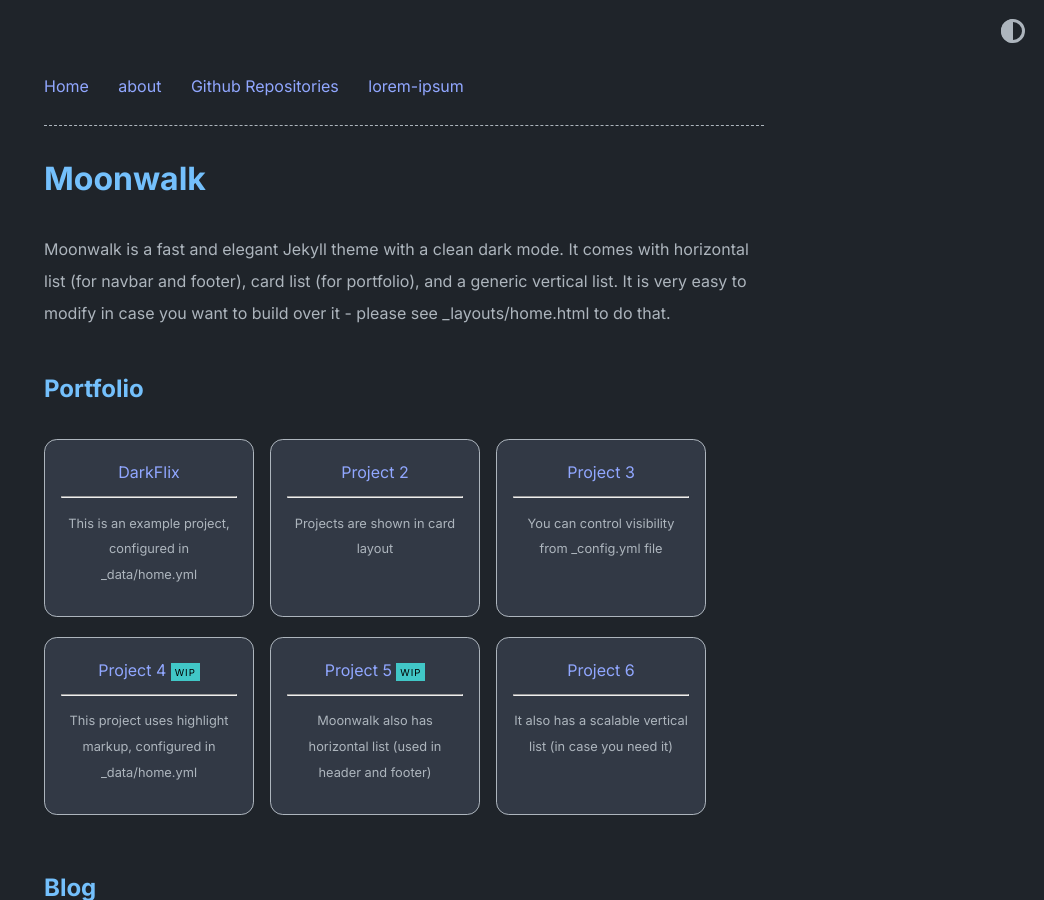
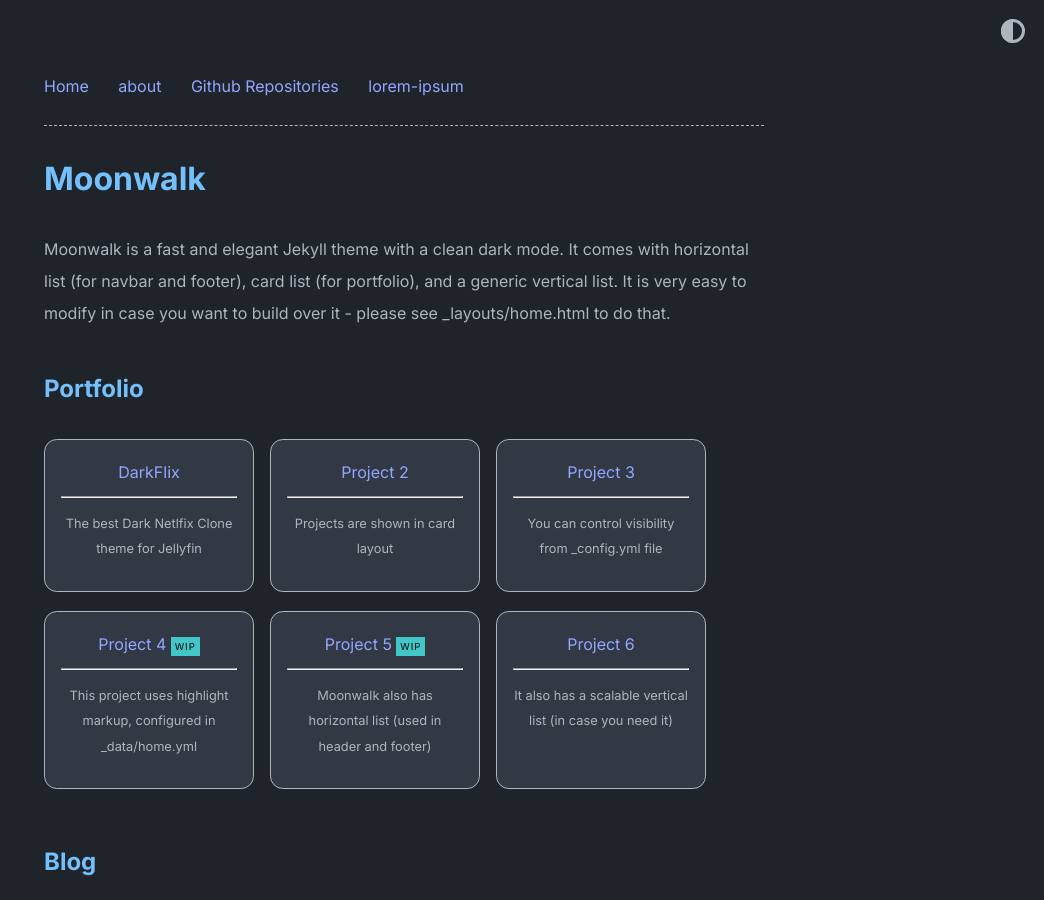
Before and after one commit to stackbit-projects/devilsdesigns-33adc, a Jekyll site: the page built from index.md, in a window 1280 px wide and 900 px high. Shown: the whole window, without its empty margins (236-1280 px from the left). Built offline with Jekyll 4.4.1, drawn with Linux system fonts in a browser that asks for light colours.

Commit message:
home.yml: updated desc in project_entries

```diff
--- a/_data/home.yml
+++ b/_data/home.yml
@@ -10,7 +10,7 @@ navbar_entries:
 project_entries:
   - title: DarkFlix
     url: 'https://github.com/DevilsDesigns/Jellyfin-DarkFlix-Theme'
-    desc: 'This is an example project, configured in _data/home.yml'
+    desc: The best Dark Netlfix Clone theme for Jellyfin
   - title: Project 2
     url: overview-post
     desc: Projects are shown in card layout
```
